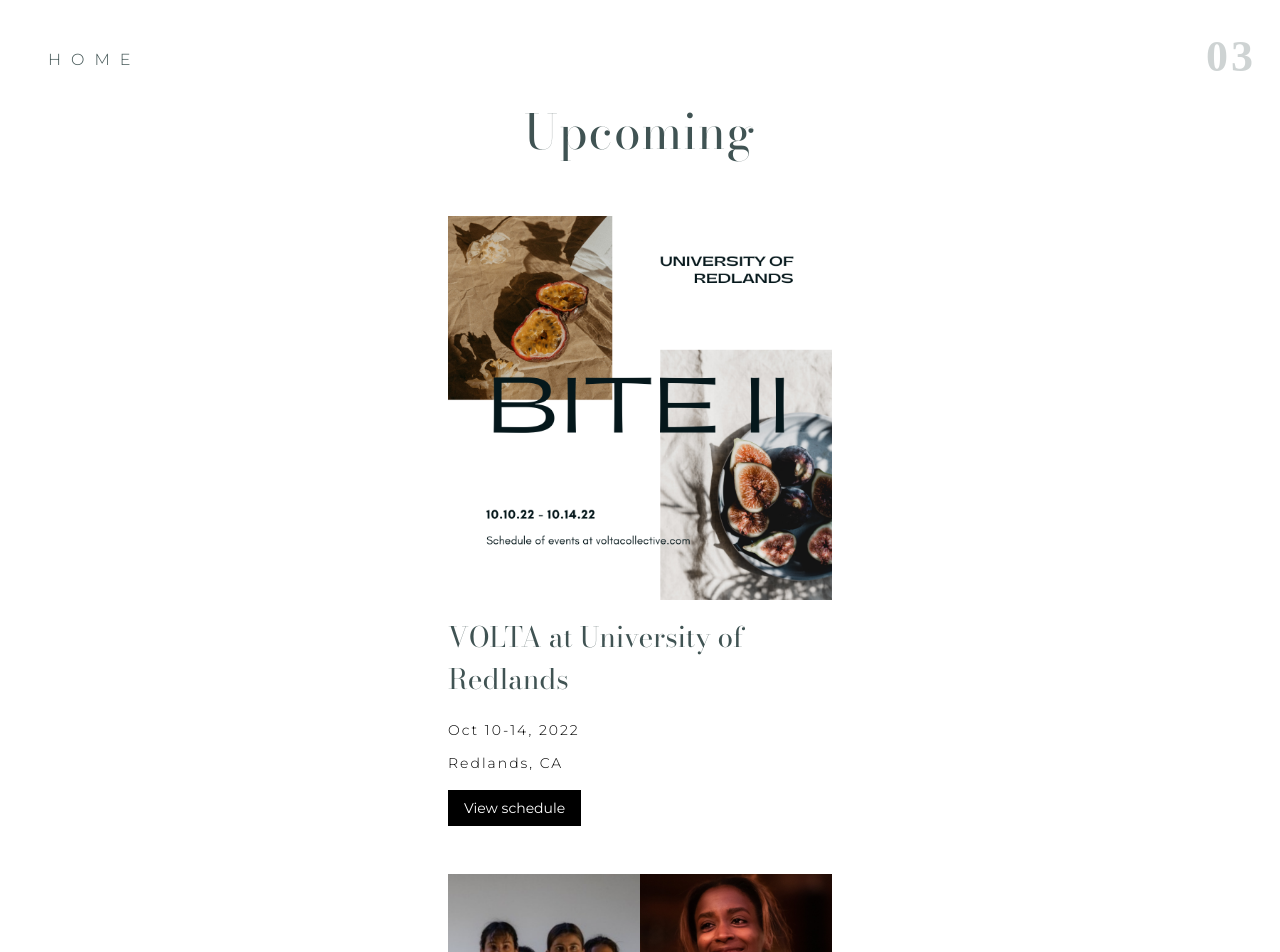
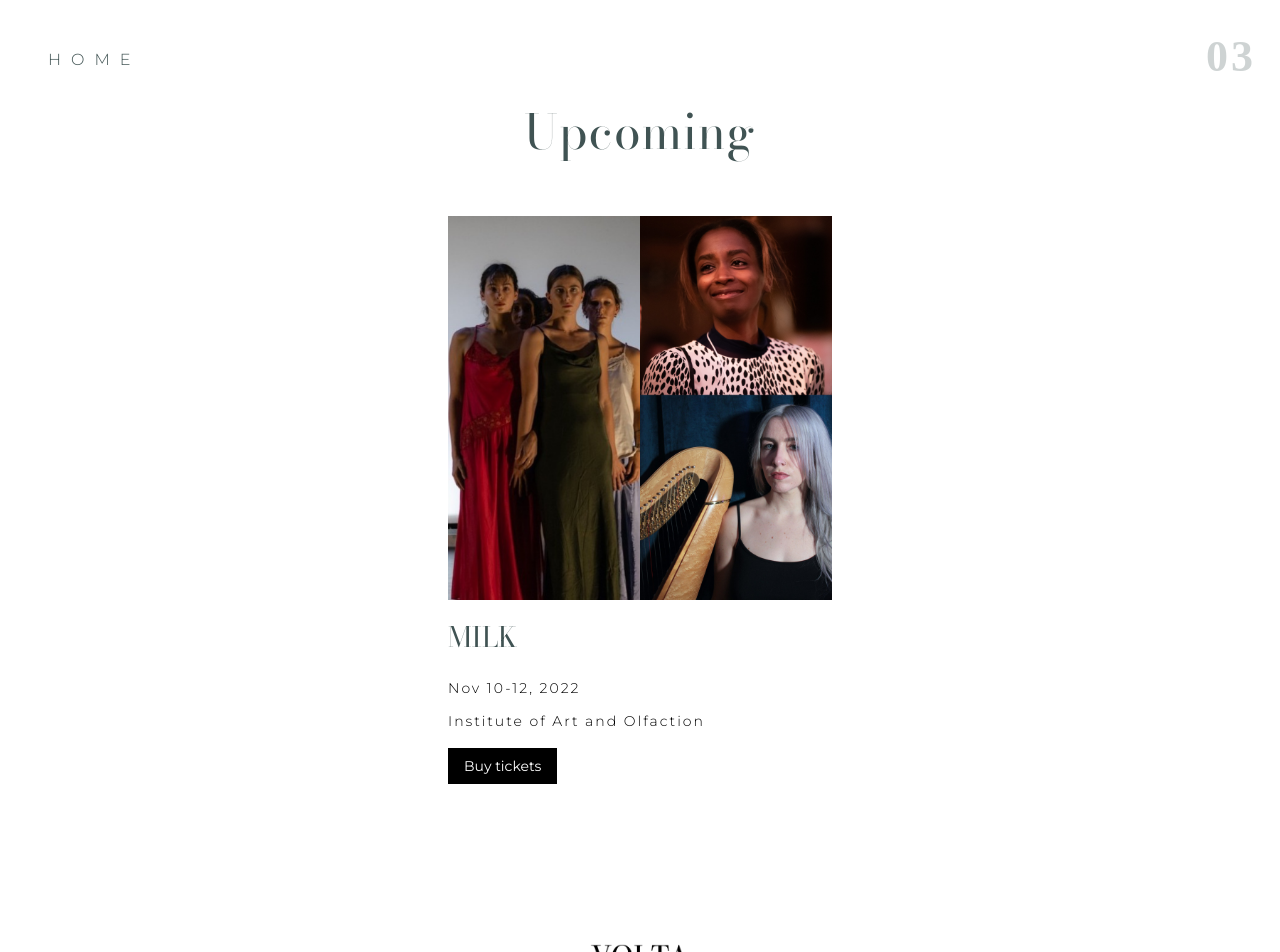
Before and after one commit to MeganParadowski1/volta, a Next.js app: page /upcoming in a window 1280 px wide. Shown: the top 952 px of the page. Built offline with nearby package versions, Linux system fonts and the light colour scheme; a web font is replaced by a local one.

Commit message:
Remove redlands from upcoming

```diff
--- a/pages/upcoming.js
+++ b/pages/upcoming.js
@@ -3,14 +3,6 @@
 import styles from "../styles/Work.module.css";
 
 const works = [
-  {
-    title: "VOLTA at University of Redlands",
-    text1: "Oct 10-14, 2022",
-    text2: "Redlands, CA",
-    linkText: "View schedule",
-    link: "/redlands",
-    thumbnail: "BITE2.png",
-  },
   {
     title: "MILK",
     text1: "Nov 10-12, 2022",
```
